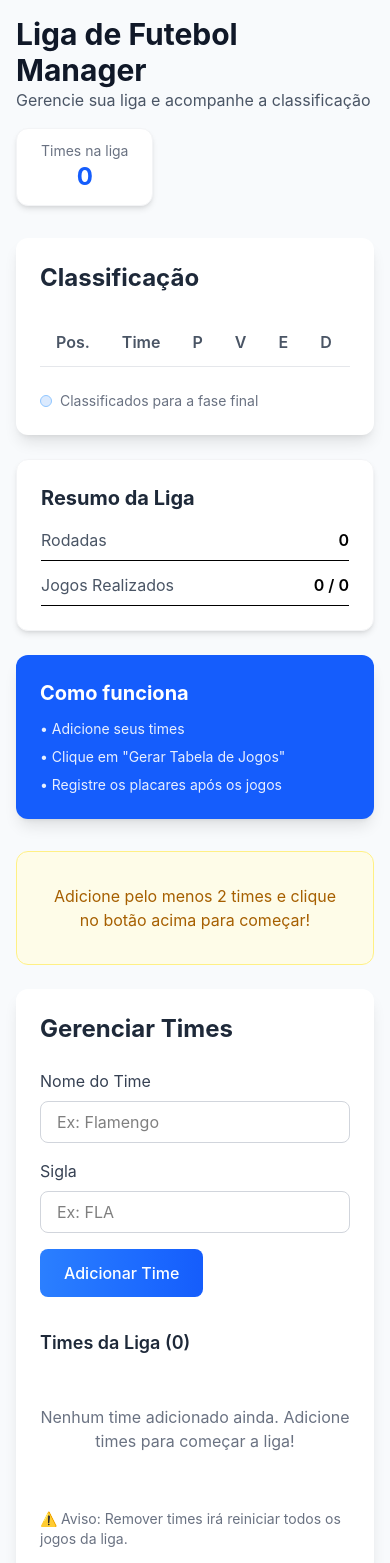
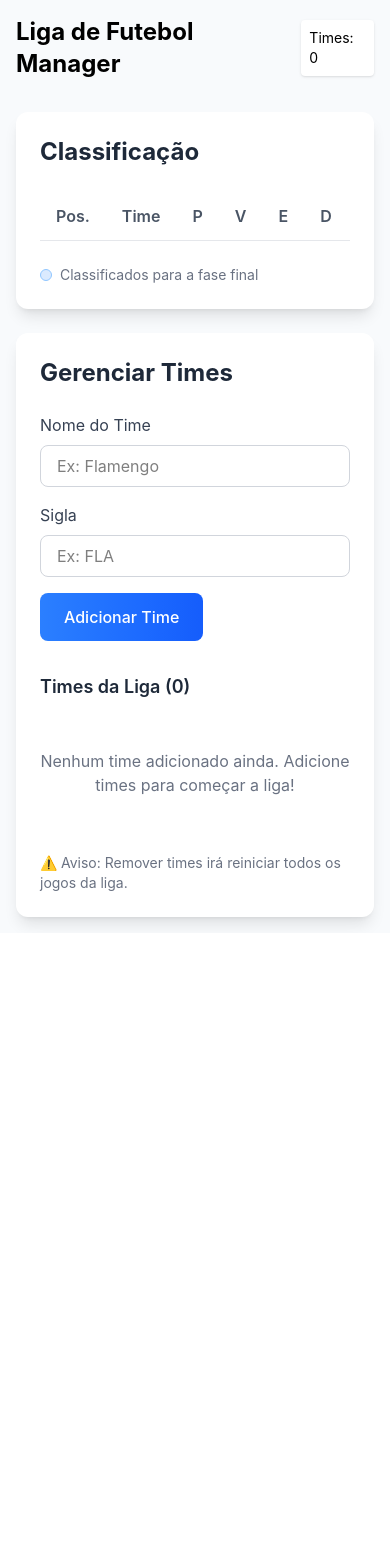
Before and after one commit to jm9746837-jpg/campeonato-pes, a React (Vite) app: page / in a window 390 px wide. Shown: the top 1563 px of the page. After the commit the page ends 933 px from the top, so only its background shows below. Built offline with nearby package versions, Linux system fonts and the light colour scheme.

Commit message:
Update App.tsx

```diff
--- a/src/App.tsx
+++ b/src/App.tsx
@@ -25,170 +25,118 @@ function App() {
 
   const generateMatches = (teamList: Team[]) => {
     const totalTeams = teamList.length;
-    if (totalTeams < 2) {
-      setMatches([]);
-      return;
-    }
+    if (totalTeams < 2) return;
 
     const newMatches: Match[] = [];
-    const teamIds = teamList.map(team => team.id);
+    const teamIds = [...teamList.map(t => t.id)];
 
-    // Se for ímpar, adiciona um "Dummy" para o algoritmo funcionar
-    const tempTeamIds = [...teamIds];
-    if (tempTeamIds.length % 2 !== 0) {
-      tempTeamIds.push('BYE');
-    }
+    if (teamIds.length % 2 !== 0) teamIds.push('BYE');
 
-    const n = tempTeamIds.length;
-    const totalRounds = n - 1;
+    const n = teamIds.length;
+    const rounds = n - 1;
     const matchesPerRound = n / 2;
 
-    for (let round = 0; round < totalRounds; round++) {
+    for (let r = 0; r < rounds; r++) {
       for (let i = 0; i < matchesPerRound; i++) {
-        const home = tempTeamIds[i];
-        const away = tempTeamIds[n - 1 - i];
+        const home = teamIds[i];
+        const away = teamIds[n - 1 - i];
 
         if (home !== 'BYE' && away !== 'BYE') {
           newMatches.push({
-            id: `r${round + 1}-m${i}`,
+            id: `r${r+1}-m${i}`,
             homeTeamId: home,
             awayTeamId: away,
             homeScore: null,
             awayScore: null,
-            round: round + 1,
+            round: r + 1,
             played: false,
           });
         }
       }
-      tempTeamIds.splice(1, 0, tempTeamIds.pop()!);
+      teamIds.splice(1, 0, teamIds.pop()!);
     }
-
     setMatches(newMatches);
+    setCurrentRound(1);
   };
 
   const stats = useMemo<TeamStats[]>(() => {
     const teamStatsMap = new Map<string, TeamStats>();
-    teams.forEach(team => {
-      teamStatsMap.set(team.id, {
-        teamId: team.id, played: 0, wins: 0, draws: 0, losses: 0, goalsFor: 0, goalsAgainst: 0, points: 0,
-      });
-    });
+    teams.forEach(t => teamStatsMap.set(t.id, {
+      teamId: t.id, played: 0, wins: 0, draws: 0, losses: 0, goalsFor: 0, goalsAgainst: 0, points: 0,
+    }));
 
-    matches.forEach(match => {
-      if (!match.played || match.homeScore === null || match.awayScore === null) return;
-      const homeStats = teamStatsMap.get(match.homeTeamId);
-      const awayStats = teamStatsMap.get(match.awayTeamId);
-      if (!homeStats || !awayStats) return;
+    matches.forEach(m => {
+      if (!m.played || m.homeScore === null || m.awayScore === null) return;
+      const h = teamStatsMap.get(m.homeTeamId);
+      const a = teamStatsMap.get(m.awayTeamId);
+      if (!h || !a) return;
 
-      homeStats.played++;
-      homeStats.goalsFor += match.homeScore;
-      homeStats.goalsAgainst += match.awayScore;
-      awayStats.played++;
-      awayStats.goalsFor += match.awayScore;
-      awayStats.goalsAgainst += match.homeScore;
+      h.played++; a.played++;
+      h.goalsFor += m.homeScore; h.goalsAgainst += m.awayScore;
+      a.goalsFor += m.awayScore; a.goalsAgainst += m.homeScore;
 
-      if (match.homeScore > match.awayScore) {
-        homeStats.wins++; homeStats.points += 3; awayStats.losses++;
-      } else if (match.homeScore < match.awayScore) {
-        homeStats.losses++; awayStats.wins++; awayStats.points += 3;
-      } else {
-        homeStats.draws++; homeStats.points += 1; awayStats.draws++; awayStats.points += 1;
-      }
+      if (m.homeScore > m.awayScore) { h.wins++; h.points += 3; a.losses++; }
+      else if (m.homeScore < m.awayScore) { a.wins++; a.points += 3; h.losses++; }
+      else { h.draws++; h.points += 1; a.draws++; a.points += 1; }
     });
     return Array.from(teamStatsMap.values());
   }, [teams, matches]);
 
-  const handleScoreSubmit = (matchId: string, homeScore: number, awayScore: number) => {
-    setMatches(prev => prev.map(match =>
-      match.id === matchId ? { ...match, homeScore, awayScore, played: true } : match
+  const handleUpdateScore = (matchId: string, homeScore: number, awayScore: number) => {
+    setMatches(prev => prev.map(m =>
+      m.id === matchId ? { ...m, homeScore, awayScore, played: true } : m
     ));
   };
 
   const handleAddTeam = (teamData: Omit<Team, 'id'>) => {
-    const newTeam: Team = { ...teamData, id: Date.now().toString() };
-    setTeams(prev => [...prev, newTeam]);
+    setTeams(prev => [...prev, { ...teamData, id: Date.now().toString() }]);
   };
 
-  const handleRemoveTeam = (teamId: string) => {
-    setTeams(prev => prev.filter(team => team.id !== teamId));
-    setMatches([]); // Limpa as partidas para forçar a gerar nova tabela
+  const handleRemoveTeam = (id: string) => {
+    setTeams(prev => prev.filter(t => t.id !== id));
+    setMatches([]);
   };
 
   return (
     <div className="min-h-screen bg-slate-50 p-4 md:p-8">
-      <header className="mb-8">
-        <div className="flex flex-col md:flex-row justify-between items-start md:items-center gap-4">
-          <div>
-            <h1 className="text-3xl font-bold text-gray-900">Liga de Futebol Manager</h1>
-            <p className="text-gray-600">Gerencie sua liga e acompanhe a classificação</p>
-          </div>
-          <div className="bg-white px-6 py-3 rounded-xl shadow-md border border-gray-100">
-            <div className="text-sm text-gray-500 text-center">Times na liga</div>
-            <div className="text-2xl font-bold text-blue-600 text-center">{teams.length}</div>
-          </div>
-        </div>
+      <header className="mb-8 flex justify-between items-center">
+        <h1 className="text-2xl font-bold">Liga de Futebol Manager</h1>
+        <div className="bg-white p-2 rounded shadow text-sm">Times: {teams.length}</div>
       </header>
 
-      <div className="grid grid-cols-1 lg:grid-cols-3 gap-6 mb-8">
-        <div className="lg:col-span-2">
+      <div className="grid grid-cols-1 lg:grid-cols-3 gap-6">
+        <div className="lg:col-span-2 space-y-6">
           <StandingsTable teams={teams} stats={stats} />
-        </div>
-        <div className="space-y-6">
-          <div className="bg-white rounded-xl shadow-md p-6 border border-gray-100">
-            <h2 className="text-xl font-bold text-gray-800 mb-4">Resumo da Liga</h2>
-            <div className="space-y-3">
-              <div className="flex justify-between border-b pb-2"><span className="text-gray-600">Rodadas</span><span className="font-semibold">{Math.max(0, teams.length - 1)}</span></div>
-              <div className="flex justify-between border-b pb-2"><span className="text-gray-600">Jogos Realizados</span><span className="font-semibold">{matches.filter(m => m.played).length} / {matches.length}</span></div>
-            </div>
-          </div>
 
-          <div className="bg-blue-600 rounded-xl shadow-lg p-6 text-white">
-            <h2 className="text-xl font-bold mb-3">Como funciona</h2>
-            <ul className="space-y-2 text-sm opacity-90">
-              <li>• Adicione seus times</li>
-              <li>• Clique em "Gerar Tabela de Jogos"</li>
-              <li>• Registre os placares após os jogos</li>
-            </ul>
-          </div>
-        </div>
-      </div>
+          {teams.length >= 2 && matches.length === 0 && (
+            <button onClick={() => generateMatches(teams)} className="w-full bg-blue-600 text-white py-4 rounded-xl font-bold shadow-lg">
+              ⚽ Gerar Tabela de Jogos
+            </button>
+          )}
 
-      {/* BOTÃO DE GERAR JOGOS - APARECE QUANDO HÁ TIMES MAS NÃO HÁ JOGOS */}
-      {teams.length >= 2 && matches.length === 0 && (
-        <div className="flex justify-center mb-8">
-          <button
-            onClick={() => generateMatches(teams)}
-            className="bg-green-600 hover:bg-green-700 text-white font-bold py-4 px-12 rounded-xl shadow-xl transition-all transform hover:scale-105"
-          >
-            ⚽ Gerar Tabela de Jogos
-          </button>
-        </div>
-      )}
-
-      <div className="grid grid-cols-1 lg:grid-cols-3 gap-6">
-        <div className="lg:col-span-2">
-          {matches.length > 0 ? (
+          {matches.length > 0 && (
             <RoundMatches
               matches={matches}
               teams={teams}
               currentRound={currentRound}
-              onScoreSubmit={handleScoreSubmit}
-              onRoundChange={setCurrentRound}
+              onUpdateScore={handleUpdateScore}
             />
-          ) : (
-            <div className="bg-yellow-50 border border-yellow-200 p-8 rounded-xl text-center text-yellow-700">
-              Adicione pelo menos 2 times e clique no botão acima para começar!
+          )}
+
+          {/* Navegação de Rodadas Original */}
+          {matches.length > 0 && (
+            <div className="flex justify-between items-center bg-white p-4 rounded-lg shadow">
+              <button disabled={currentRound === 1} onClick={() => setCurrentRound(c => c - 1)} className="px-4 py-2 bg-gray-200 rounded disabled:opacity-50">Anterior</button>
+              <span className="font-bold">Rodada {currentRound}</span>
+              <button disabled={currentRound === Math.max(...matches.map(m => m.round))} onClick={() => setCurrentRound(c => c + 1)} className="px-4 py-2 bg-gray-200 rounded disabled:opacity-50">Próxima</button>
             </div>
           )}
         </div>
+
         <div>
           <TeamManager teams={teams} onAddTeam={handleAddTeam} onRemoveTeam={handleRemoveTeam} />
         </div>
       </div>
-
-      <footer className="mt-12 py-6 text-center text-gray-400 text-xs border-t">
-        <p>Dados salvos automaticamente no seu navegador</p>
-      </footer>
     </div>
   );
 }
```
